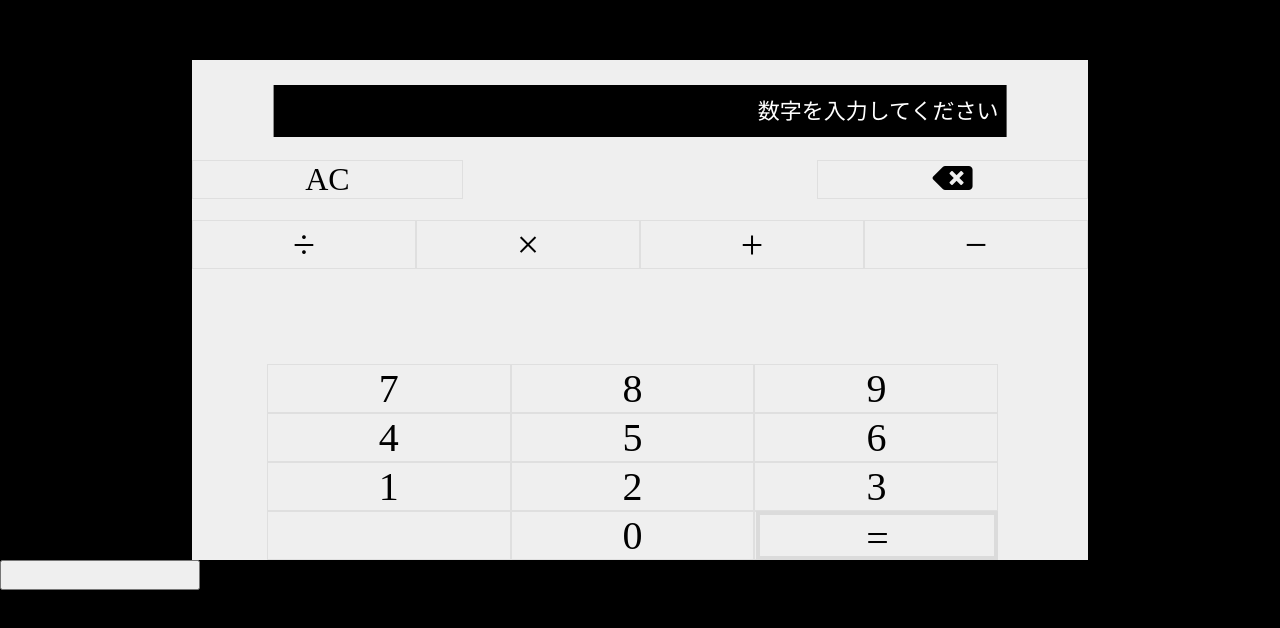
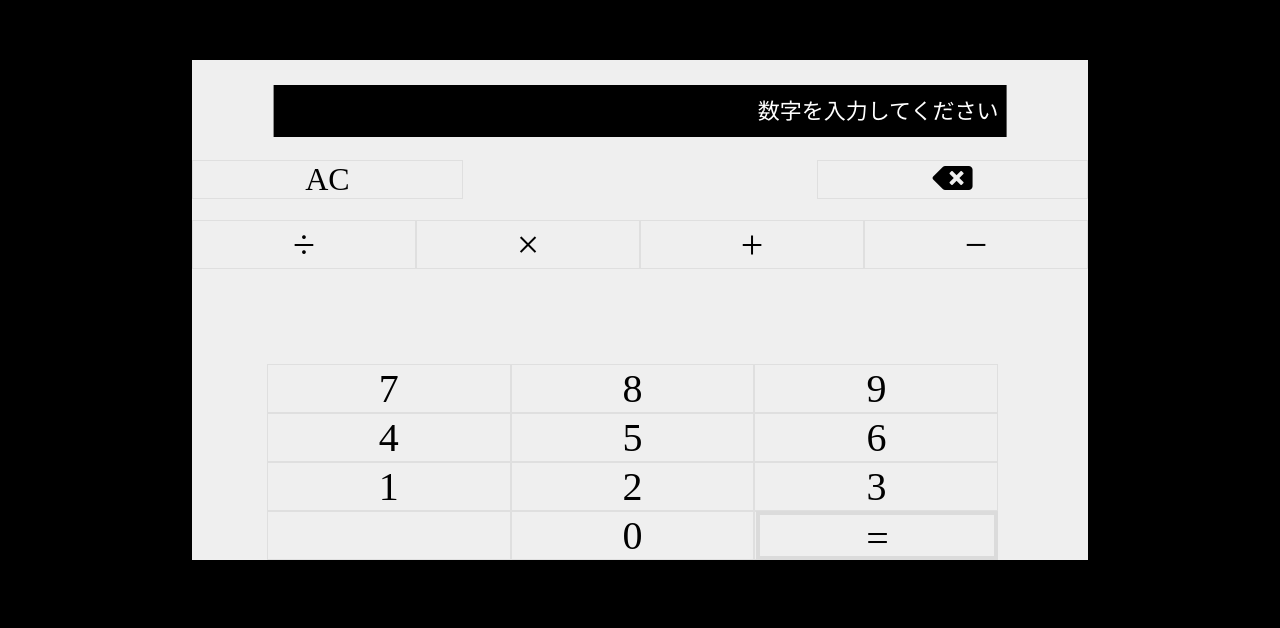
Before and after one commit to dai-blog/calculate-machine, a plain HTML site: page index.html in a window 1280 px wide. Shown: the part 66-694 px from the top of the page. Drawn offline with Linux system fonts and the light colour scheme.

Commit message:
Add files via upload

```diff
--- a/css/style.css
+++ b/css/style.css
@@ -145,8 +145,3 @@ li {
     width: 90%;
   }
 }
-
-#btn {
-  width: 200px;
-  height: 30px;
-}
--- a/index.html
+++ b/index.html
@@ -57,8 +57,6 @@
     </div>
   </section>
 
-  <button id="btn" onclick="reset()"></button>
-
   <audio src="se/PC-Mouse04-01(L).mp3" ></audio>
 
   <script src="js/main.js"></script>
```
Also changed, not shown: js/main.js (+0 -7 lines).
